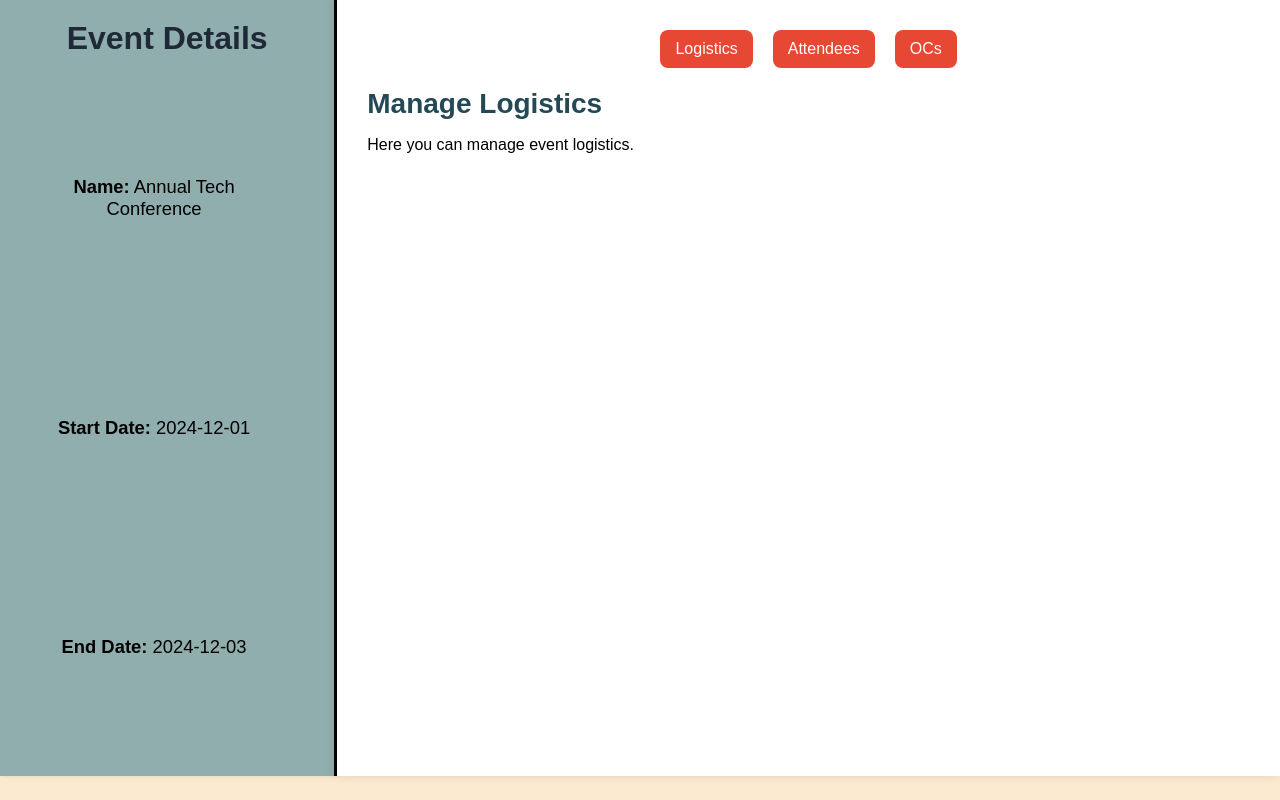
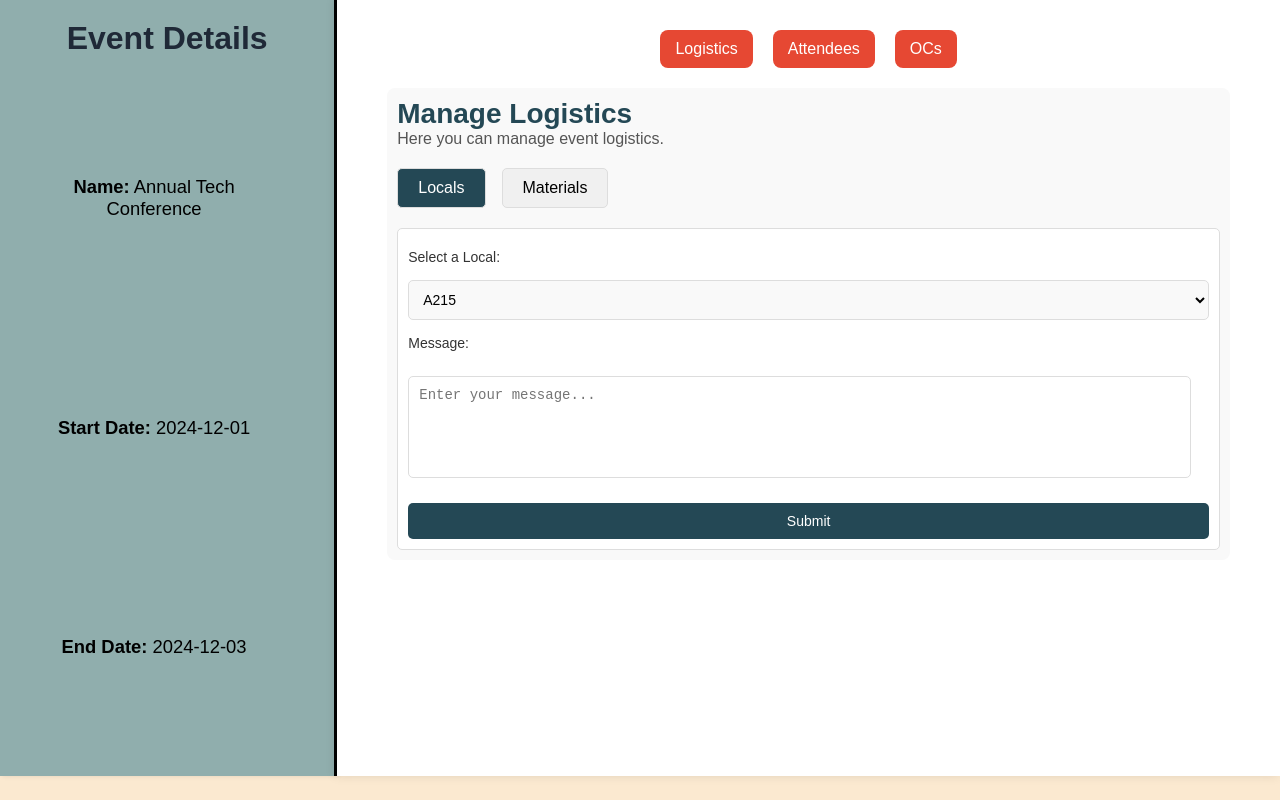
Before and after one commit to AmalJaoua/EventPlanner, a React (Vite) app in the folder Front/: page /event/1 in a window 1280 px wide. Built offline with nearby package versions, Linux system fonts and the light colour scheme.

Commit message:
Logistics page materials and locals

```diff
--- /dev/null
+++ b/Front/src/components/LogisticsPage.css
@@ -0,0 +1,94 @@
+.logisticsPage {
+    font-family: Arial, sans-serif;
+    margin: 20px;
+    padding: 10px;
+    background-color: #f9f9f9;
+    border-radius: 8px;
+  }
+
+  h2 {
+    color: #244855;
+    margin-bottom: 10px;
+  }
+
+  p {
+    margin: 0 0 20px;
+    color: #555;
+  }
+
+  .buttonGroup {
+    display: flex;
+    gap: 10px;
+    margin-bottom: 20px;
+  }
+
+  .toggleButton {
+    padding: 10px 20px;
+    border: 1px solid #ddd;
+    border-radius: 5px;
+    font-size: 16px;
+    cursor: pointer;
+    background-color: #f0f0f0;
+    transition: background-color 0.3s, color 0.3s;
+  }
+
+  .toggleButton.active {
+    background-color: #244855;
+    color: #fff;
+  }
+
+  .toggleButton:hover {
+    background-color: #1a3440;
+    color: #fff;
+  }
+
+  .contentArea {
+    padding: 10px;
+    border: 1px solid #ddd;
+    border-radius: 5px;
+    background-color: #fff;
+  }
+
+  .logisticsForm {
+    display: flex;
+    flex-direction: column;
+    gap: 15px;
+    margin-top: 10px;
+  }
+
+  .logisticsForm label {
+    font-size: 14px;
+    color: #333;
+  }
+
+  .logisticsForm select,
+  .logisticsForm textarea,
+  .logisticsForm button {
+    padding: 10px;
+    font-size: 14px;
+    border: 1px solid #ddd;
+    border-radius: 5px;
+    width: 100%;
+  }
+
+  .logisticsForm select {
+    background-color: #f9f9f9;
+  }
+
+  .logisticsForm textarea {
+    resize: none;
+    height: 80px;
+    width: 95%;
+  }
+
+  .logisticsForm button {
+    background-color: #244855;
+    color: #fff;
+    border: none;
+    cursor: pointer;
+    transition: background-color 0.3s;
+  }
+
+  .logisticsForm button:hover {
+    background-color: #1a3440;
+  }
--- a/Front/src/components/LogisticsPage.jsx
+++ b/Front/src/components/LogisticsPage.jsx
@@ -1,10 +1,59 @@
-import React from 'react';
+import React, { useState } from 'react';
+import './LogisticsPage.css';
+
+const LocalsForm = () => (
+  <form className="logisticsForm">
+    <label htmlFor="localsSelect">Select a Local:</label>
+    <select id="localsSelect" name="local">
+      <option value="A215">A215</option>
+      <option value="A214">A214</option>
+      <option value="B215">B215</option>
+    </select>
+    <label htmlFor="localMessage">Message:</label>
+    <textarea id="localMessage" name="message" placeholder="Enter your message..." rows="4"></textarea>
+    <button type="submit">Submit</button>
+  </form>
+);
+
+const MaterialsForm = () => (
+  <form className="logisticsForm">
+    <label htmlFor="materialsSelect">Select a Material:</label>
+    <select id="materialsSelect" name="material">
+      <option value="Projector">Projector</option>
+      <option value="Light">Light</option>
+      <option value="Tele">Tele</option>
+    </select>
+    <label htmlFor="materialMessage">Message:</label>
+    <textarea id="materialMessage" name="message" placeholder="Enter your message..." rows="4"></textarea>
+    <button type="submit">Submit</button>
+  </form>
+);
 
 const LogisticsPage = () => {
+  const [activeComponent, setActiveComponent] = useState('Locals');
+
   return (
-    <div>
+    <div className="logisticsPage">
       <h2>Manage Logistics</h2>
       <p>Here you can manage event logistics.</p>
+      <div className="buttonGroup">
+        <button
+          className={`toggleButton ${activeComponent === 'Locals' ? 'active' : ''}`}
+          onClick={() => setActiveComponent('Locals')}
+        >
+          Locals
+        </button>
+        <button
+          className={`toggleButton ${activeComponent === 'Materials' ? 'active' : ''}`}
+          onClick={() => setActiveComponent('Materials')}
+        >
+          Materials
+        </button>
+      </div>
+      <div className="contentArea">
+        {activeComponent === 'Locals' && <LocalsForm />}
+        {activeComponent === 'Materials' && <MaterialsForm />}
+      </div>
     </div>
   );
 };
```
